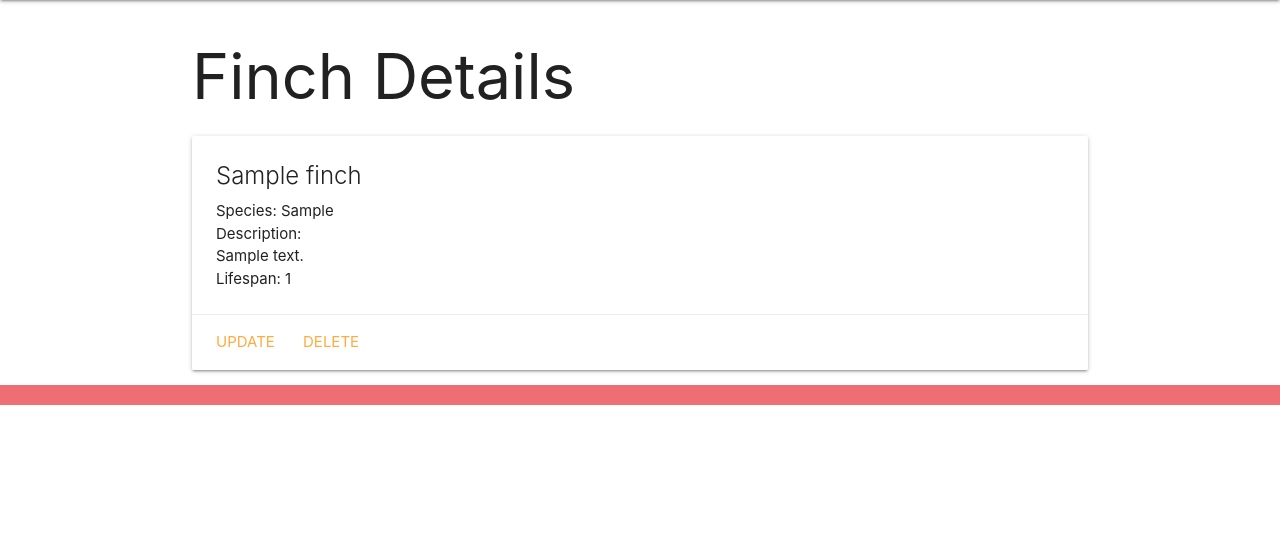
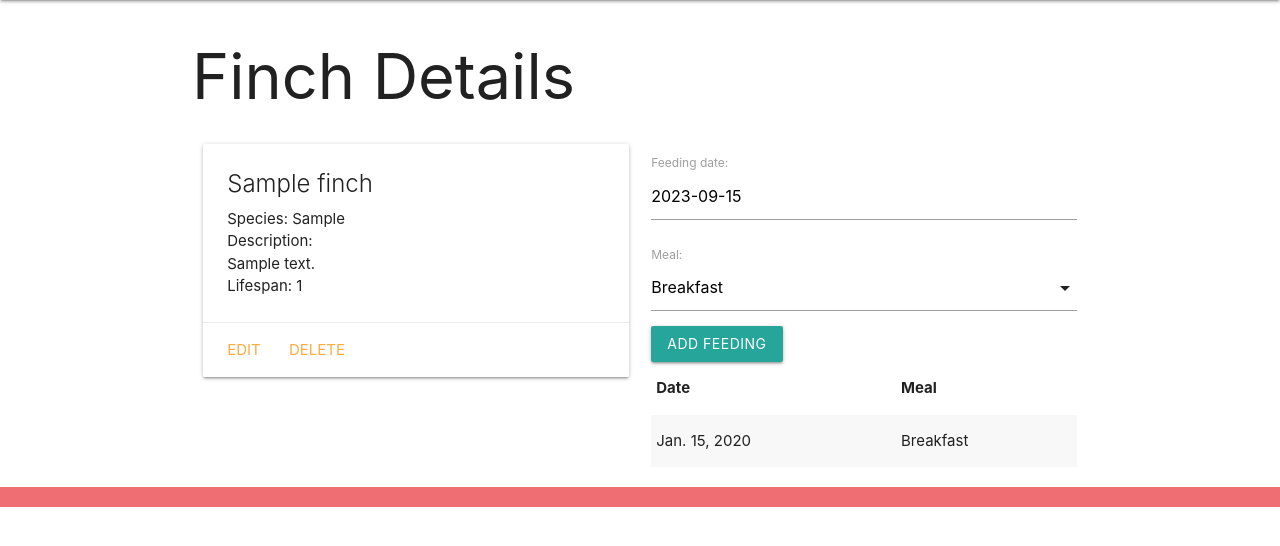
Before and after one commit to dn412/finchcollector-lab, a Django app: page /finches/1 in a window 1280 px wide. Shown: the part 64-610 px from the top of the page. Run offline with Django 4.2, Linux system fonts and the light colour scheme; tables that the repository leaves empty hold one stand-in row (values such as "Sample post").

Commit message:
adds feeding functionality

```diff
--- a/main_app/admin.py
+++ b/main_app/admin.py
@@ -1,4 +1,6 @@
 from django.contrib import admin
-from .models import Finch
+from .models import Finch, Feeding
 # Register your models here.
 admin.site.register(Finch)
+# register the new Feeding Model
+admin.site.register(Feeding)
--- /dev/null
+++ b/main_app/forms.py
@@ -0,0 +1,7 @@
+from django.forms import ModelForm
+from .models import Feeding
+
+class FeedingForm(ModelForm):
+  class Meta:
+    model = Feeding
+    fields = ['date', 'meal']
--- a/main_app/models.py
+++ b/main_app/models.py
@@ -1,6 +1,13 @@
 from django.db import models
 # need the reverse method from django urls for redirects
 from django.urls import reverse
+
+# A tuple of 2-tuples
+MEALS = (
+    ('B', 'Breakfast'),
+    ('L', 'Lunch'),
+    ('D', 'Dinner')
+)
 
 # Create your models here.
 class Finch(models.Model):
@@ -14,3 +21,21 @@ class Finch(models.Model):
     # this is used for redirects from class based views
     def get_absolute_url(self):
         return reverse('detail', kwargs={'finch_id': self.id})
+
+class Feeding(models.Model):
+  date = models.DateField('feeding date')
+  meal = models.CharField(
+    max_length=1,
+    # add the 'choices' field option
+    choices=MEALS,
+    # set the default value for meal to be 'B'
+    default=MEALS[0][0]
+  )
+# Create a finch_id FK
+  finch = models.ForeignKey(Finch, on_delete=models.CASCADE)
+  def __str__(self):
+    # Nice method for obtaining the friendly value of a Field.choice
+    return f"{self.get_meal_display()} on {self.date}"
+    # change the default sort
+  class Meta:
+    ordering = ['-date']
--- a/main_app/templates/finches/detail.html
+++ b/main_app/templates/finches/detail.html
@@ -3,6 +3,8 @@
 
     <h1>Finch Details</h1>
 
+    <div class="row">
+        <div class="col s6">
             <div class="card">
                 <div class="card-content">
                     <span class="card-title">{{ finch.name }}</span>
@@ -12,9 +14,43 @@
 
                 </div>
                 <div class="card-action">
-        <a href="{% url 'finches_update' finch.id %}">Update</a>
+                     <a href="{% url 'finches_update' finch.id %}">Edit</a>
                      <a href="{% url 'finches_delete' finch.id %}">Delete</a>
                 </div>
                 </div>
+                </div>
+                <div class="col s6">
+                    <form action="{% url 'add_feeding' finch.id %}" method="POST">
+                        {% csrf_token %}
+                        {{ feeding_form.as_p }}
+                        <input type="submit" class="btn" value="Add Feeding">
+                      </form>
+                    <table class="striped">
+                      <thead>
+                        <tr><th>Date</th><th>Meal</th></tr>
+                      </thead>
+                      <tbody>
+                        {% for feeding in finch.feeding_set.all %}
+                          <tr>
+                            <td>{{feeding.date}}</td>
+                            <td>{{feeding.get_meal_display}}</td>
+                          </tr>
+                        {% endfor %}
+                      </tbody>
+                    </table>
+                  </div>
+                 </div>
+                 <script>
+                    const dateEl = document.getElementById('id_date');
+                    M.Datepicker.init(dateEl, {
+                      format: 'yyyy-mm-dd',
+                      defaultDate: new Date(),
+                      setDefaultDate: true,
+                      autoClose: true
+                    });
 
+                    // add additional JS to initialize select below
+                    const selectEl = document.getElementById('id_meal');
+                    M.FormSelect.init(selectEl);
+                  </script>
                   {% endblock %}
--- a/main_app/urls.py
+++ b/main_app/urls.py
@@ -12,4 +12,5 @@ urlpatterns = [
     path('finches/create/', views.FinchCreate.as_view(), name='finches_create'),
     path('finches/<int:pk>/update/', views.FinchUpdate.as_view(), name='finches_update'),
     path('finches/<int:pk>/delete/', views.FinchDelete.as_view(), name='finches_delete'),
+    path('finches/<int:finch_id>/add_feeding/', views.add_feeding, name='add_feeding'),
 ]
--- a/main_app/views.py
+++ b/main_app/views.py
@@ -1,12 +1,12 @@
-from django.shortcuts import render
+from django.shortcuts import render, redirect
 from django.views.generic.edit import CreateView, UpdateView, DeleteView
 # in order to use the model, we have to import
 from .models import Finch
+# Import the FeedingForm
+from .forms import FeedingForm
 
-# finches = [
-#     {'name': 'Canary', 'species': 'Serinus canaria', 'description': 'streak-backed greenish brown', 'lifespan': 15},
 
-# ]
+
 
 # Create your views here.
 
@@ -29,10 +29,21 @@ def finches_index(request):
 def finches_detail(request, finch_id):
     # find the finch
     finch = Finch.objects.get(id=finch_id)
-    # to check this view function before we have html, use a print!
-    # print('this is the finch django found')
-    # print(finch)
-    return render(request, 'finches/detail.html', { 'finch': finch })
+    # instantiate FeedingForm to be rendered in the template
+    feeding_form = FeedingForm()
+    return render(request, 'finches/detail.html', { 'finch': finch, 'feeding_form': feeding_form })
+
+def add_feeding(request, finch_id):
+  # create a ModelForm instance using the data in request.POST
+  form = FeedingForm(request.POST)
+  # validate the form
+  if form.is_valid():
+    # don't save the form to the db until it
+    # has the finch_id assigned
+    new_feeding = form.save(commit=False)
+    new_feeding.finch_id = finch_id
+    new_feeding.save()
+  return redirect('detail', finch_id=finch_id)
 
 class FinchCreate(CreateView):
   model = Finch
```
Also changed, not shown: main_app/templates/finches/index.html (+4 -4 lines), main_app/migrations/0002_feeding.py (added). Lines whose indentation alone changed are shown as unchanged.
